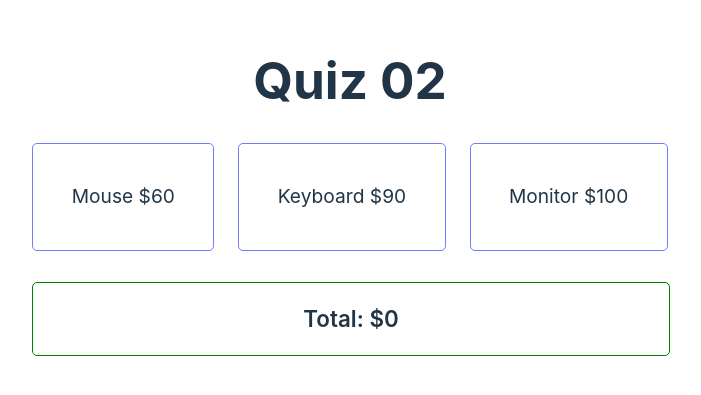
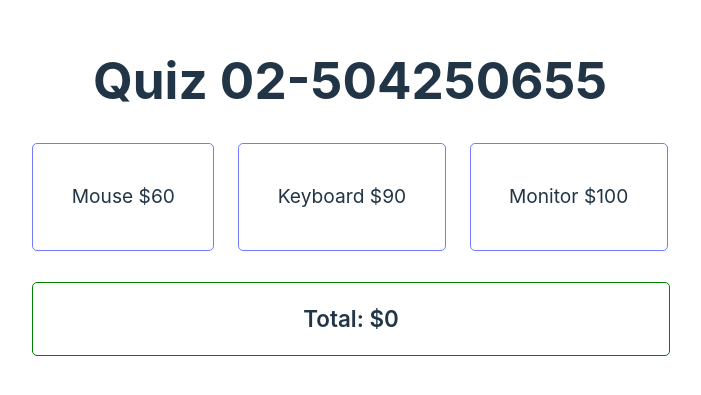
Before and after one commit to lfowks/43430_quiz01, a React (Vite) app: page / in a window 1280 px wide. Shown: the part 213-608 px from the top of the page, without its empty margins (290-991 px from the left). Built offline with nearby package versions, Linux system fonts and the light colour scheme.

Commit message:
Prueba 2

```diff
--- a/src/App.tsx
+++ b/src/App.tsx
@@ -6,7 +6,7 @@ import Total from './components/quiz02/Total'
 function App() {
   return (
     <>
-      <h1>Quiz 02</h1>
+      <h1>Quiz 02-504250655</h1>
       <div className='flex'>
         <Mouse/>
         <Monitor/>
```
